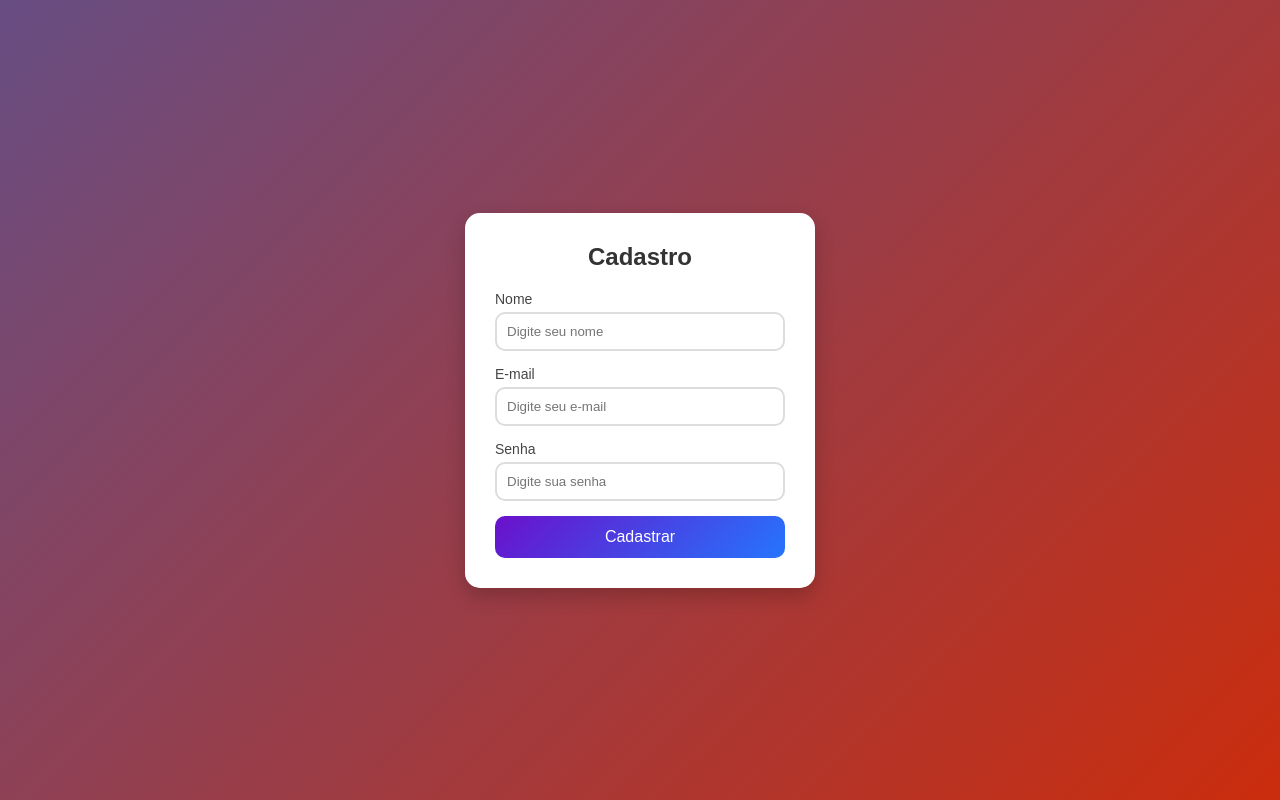
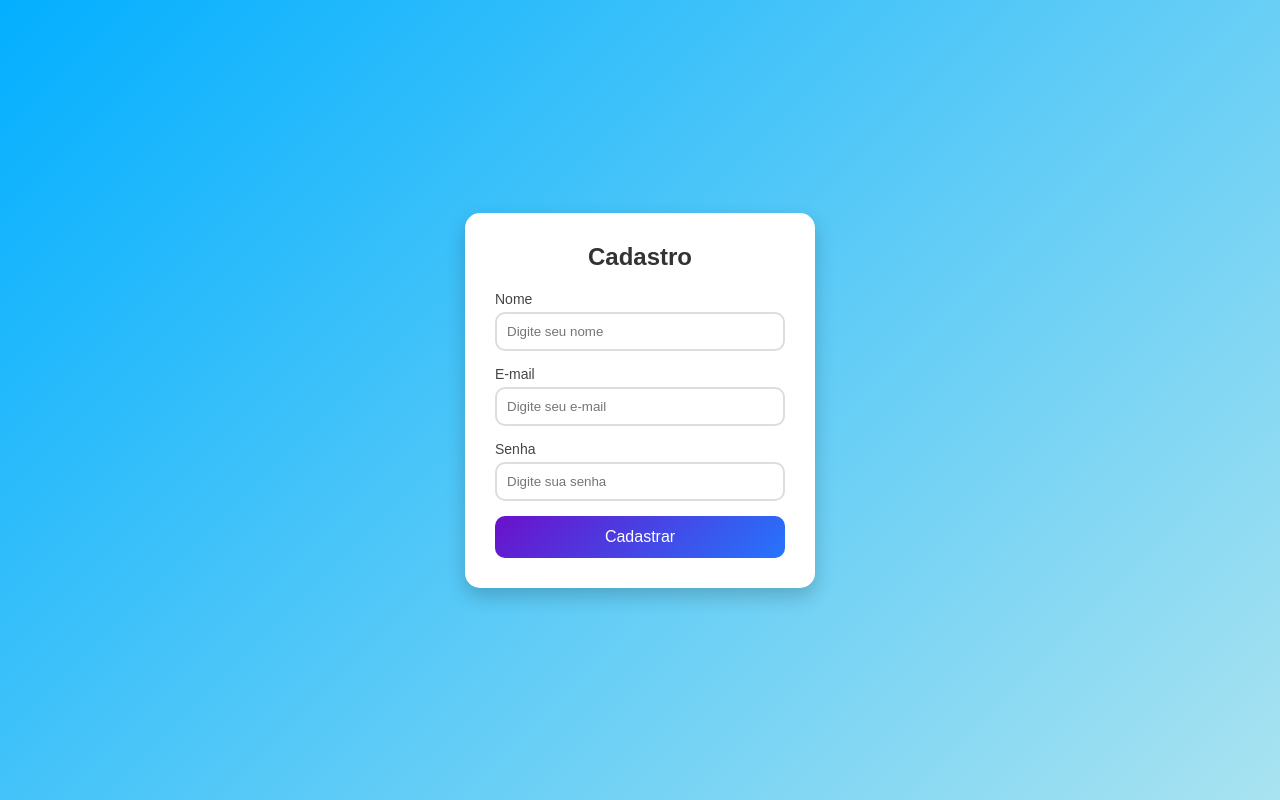
Before and after one commit to hatsunemikutoro-hash/formularioHtml-main, a plain HTML site: page index.html in a window 1280 px wide. Drawn offline with Linux system fonts and the light colour scheme.

Commit message:
Mudei a cor do fundo para azul

```diff
--- a/css/style.css
+++ b/css/style.css
@@ -10,7 +10,7 @@
       justify-content: center;
       align-items: center;
       min-height: 100vh;
-      background: linear-gradient(135deg, #674d83, #cb2d0d);
+      background: linear-gradient(135deg, #03afff, #a9e3f0);
     }
 
     .form-container {
```
